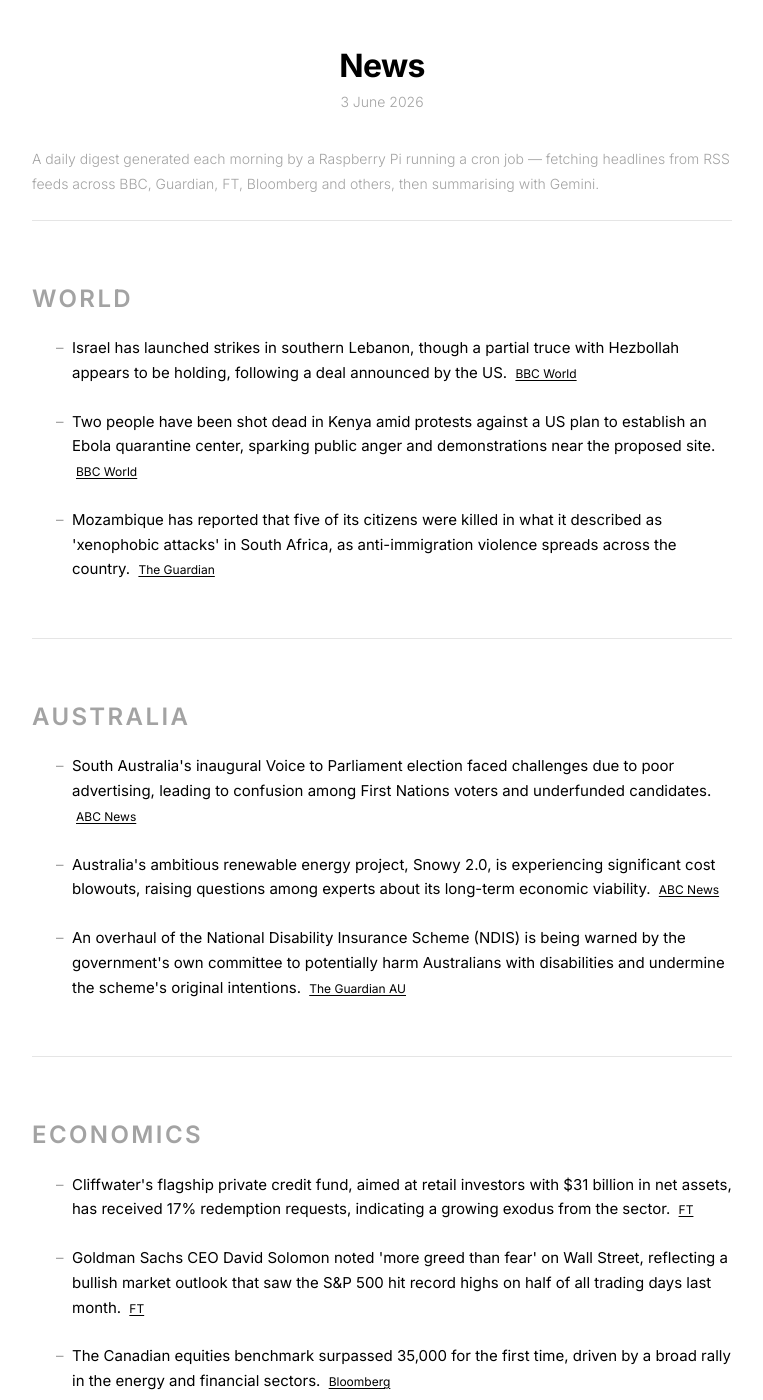
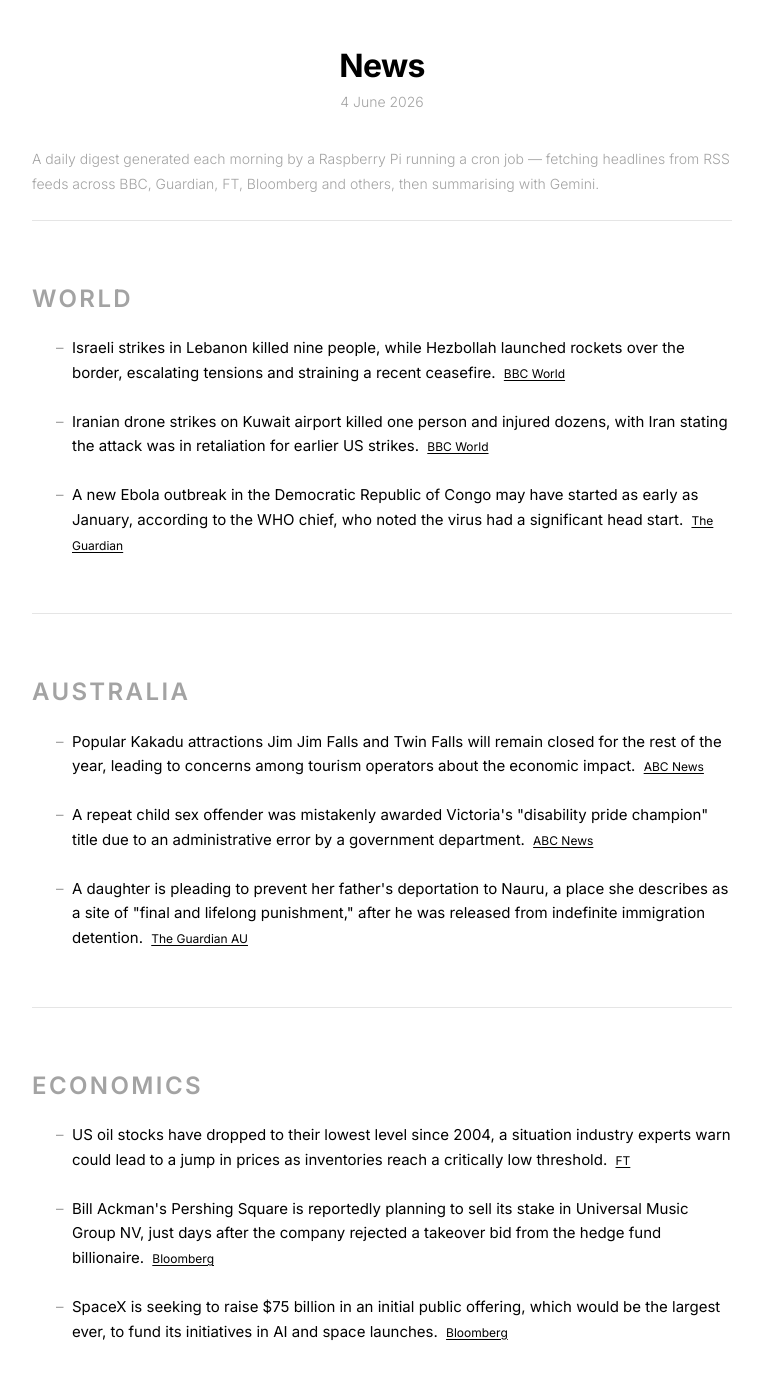
Before and after one commit to s-jac/s-jac.github.io, a Jekyll site: the page built from projects/news.html, in a window 1280 px wide and 1400 px high. Shown: the whole window, without its empty margins (258-1021 px from the left). Built offline with Jekyll 4.4.1, drawn with Linux system fonts in a browser that asks for light colours; some of the changed text lies outside the part shown.

Commit message:
daily news update 4 June 2026

```diff
--- a/_data/news.json
+++ b/_data/news.json
@@ -1,22 +1,22 @@
 {
-  "date": "3 June 2026",
-  "generated_at": "2026-06-02T21:01:08.753831+00:00",
+  "date": "4 June 2026",
+  "generated_at": "2026-06-03T21:00:27.923201+00:00",
   "sections": [
     {
       "heading": "World",
       "bullets": [
         {
-          "text": "Israel has launched strikes in southern Lebanon, though a partial truce with Hezbollah appears to be holding, following a deal announced by the US.",
+          "text": "Israeli strikes in Lebanon killed nine people, while Hezbollah launched rockets over the border, escalating tensions and straining a recent ceasefire.",
           "source": "BBC World",
           "url": "https://www.bbc.com/news/world"
         },
         {
-          "text": "Two people have been shot dead in Kenya amid protests against a US plan to establish an Ebola quarantine center, sparking public anger and demonstrations near the proposed site.",
+          "text": "Iranian drone strikes on Kuwait airport killed one person and injured dozens, with Iran stating the attack was in retaliation for earlier US strikes.",
           "source": "BBC World",
           "url": "https://www.bbc.com/news/world"
         },
         {
-          "text": "Mozambique has reported that five of its citizens were killed in what it described as 'xenophobic attacks' in South Africa, as anti-immigration violence spreads across the country.",
+          "text": "A new Ebola outbreak in the Democratic Republic of Congo may have started as early as January, according to the WHO chief, who noted the virus had a significant head start.",
           "source": "The Guardian",
           "url": "https://www.theguardian.com"
         }
@@ -26,17 +26,17 @@
       "heading": "Australia",
       "bullets": [
         {
-          "text": "South Australia's inaugural Voice to Parliament election faced challenges due to poor advertising, leading to confusion among First Nations voters and underfunded candidates.",
+          "text": "Popular Kakadu attractions Jim Jim Falls and Twin Falls will remain closed for the rest of the year, leading to concerns among tourism operators about the economic impact.",
           "source": "ABC News",
           "url": "https://www.abc.net.au/news"
         },
         {
-          "text": "Australia's ambitious renewable energy project, Snowy 2.0, is experiencing significant cost blowouts, raising questions among experts about its long-term economic viability.",
+          "text": "A repeat child sex offender was mistakenly awarded Victoria's \"disability pride champion\" title due to an administrative error by a government department.",
           "source": "ABC News",
           "url": "https://www.abc.net.au/news"
         },
         {
-          "text": "An overhaul of the National Disability Insurance Scheme (NDIS) is being warned by the government's own committee to potentially harm Australians with disabilities and undermine the scheme's original intentions.",
+          "text": "A daughter is pleading to prevent her father's deportation to Nauru, a place she describes as a site of \"final and lifelong punishment,\" after he was released from indefinite immigration detention.",
           "source": "The Guardian AU",
           "url": "https://www.theguardian.com/au"
         }
@@ -46,17 +46,17 @@
       "heading": "Economics",
       "bullets": [
         {
-          "text": "Cliffwater's flagship private credit fund, aimed at retail investors with $31 billion in net assets, has received 17% redemption requests, indicating a growing exodus from the sector.",
+          "text": "US oil stocks have dropped to their lowest level since 2004, a situation industry experts warn could lead to a jump in prices as inventories reach a critically low threshold.",
           "source": "FT",
           "url": "https://www.ft.com"
         },
         {
-          "text": "Goldman Sachs CEO David Solomon noted 'more greed than fear' on Wall Street, reflecting a bullish market outlook that saw the S&P 500 hit record highs on half of all trading days last month.",
-          "source": "FT",
-          "url": "https://www.ft.com"
+          "text": "Bill Ackman's Pershing Square is reportedly planning to sell its stake in Universal Music Group NV, just days after the company rejected a takeover bid from the hedge fund billionaire.",
+          "source": "Bloomberg",
+          "url": "https://www.bloomberg.com/markets"
         },
         {
-          "text": "The Canadian equities benchmark surpassed 35,000 for the first time, driven by a broad rally in the energy and financial sectors.",
+          "text": "SpaceX is seeking to raise $75 billion in an initial public offering, which would be the largest ever, to fund its initiatives in AI and space launches.",
           "source": "Bloomberg",
           "url": "https://www.bloomberg.com/markets"
         }
```
